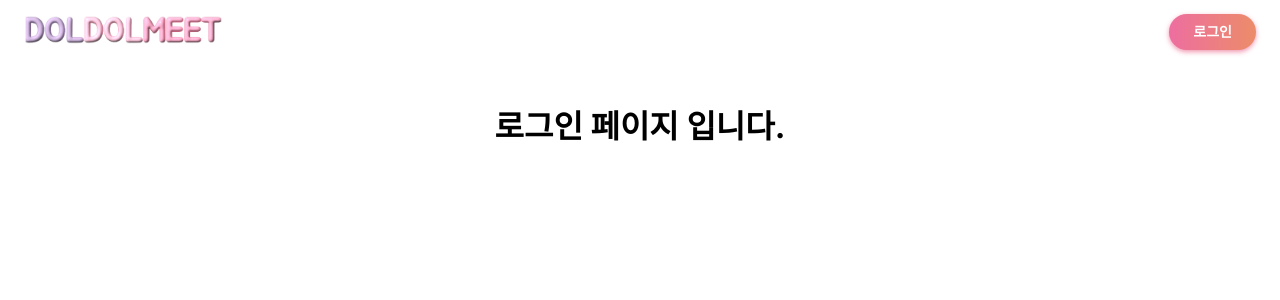
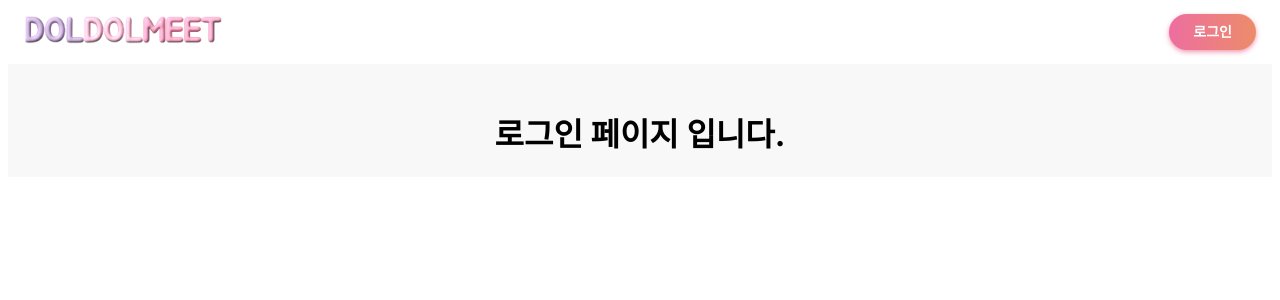
Before and after one commit to wkdghdud/doldolmeet_frontend, a Next.js app: page /login in a window 1280 px wide. Shown: the top 300 px of the page. Built offline with nearby package versions, Linux system fonts and the light colour scheme.

Commit message:
Design: 메인 영역 배경 색상 변경

```diff
--- a/src/app/layout.tsx
+++ b/src/app/layout.tsx
@@ -27,7 +27,11 @@ export default function RootLayout({
             justifyContent="center"
             alignItems="center"
             maxWidth="xl"
-            sx={{ mx: "auto", marginTop: 10 }}
+            sx={{
+              mx: "auto",
+              backgroundColor: "#F8F8F8",
+              paddingTop: 10,
+            }}
           >
             {children}
           </Grid>
--- a/src/app/page.tsx
+++ b/src/app/page.tsx
@@ -30,7 +30,7 @@ export default function Home() {
       maxWidth="lg"
       spacing={2}
     >
-      <Grid item xs={12}>
+      <Grid item xs={12} sx={{ marginTop: 1 }}>
         <Banner />
       </Grid>
 
--- a/src/components/Header/index.tsx
+++ b/src/components/Header/index.tsx
@@ -8,7 +8,10 @@ export default function Header() {
   return (
     <AppBar
       component="nav"
-      sx={{ backgroundColor: "#FFFFFF", justifyContent: "center" }}
+      sx={{
+        backgroundColor: "#FFFFFF",
+        justifyContent: "center",
+      }}
       elevation={0}
     >
       <Toolbar>
```
